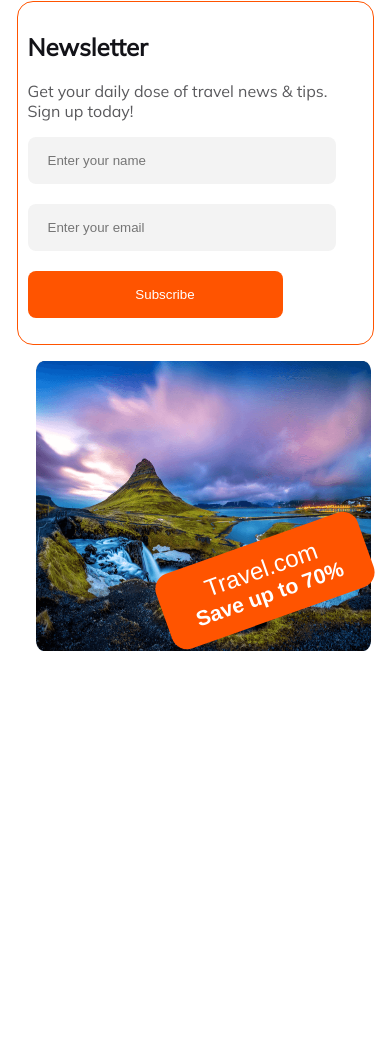
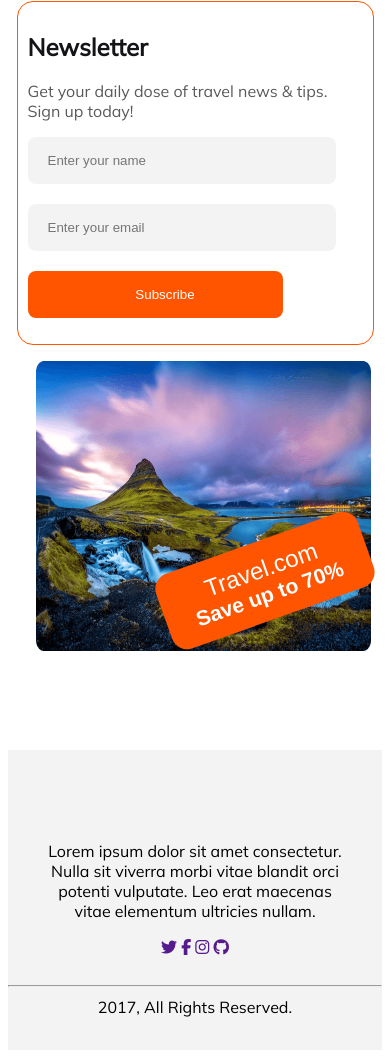
Before and after one commit to MaskuraBegum/travel-website, a plain HTML site: page index.html in a window 390 px wide. Shown: the part 4523-5579 px from the top of the page. Before the commit the page ends 5281 px from the top, so only its background shows below. Drawn offline with Linux system fonts and the light colour scheme.

Commit message:
footer with responsive

```diff
--- a/index.html
+++ b/index.html
@@ -8,6 +8,7 @@
     <link rel="preconnect" href="https://fonts.googleapis.com">
     <link rel="preconnect" href="https://fonts.gstatic.com" crossorigin>
     <link href="https://fonts.googleapis.com/css2?family=Mulish&display=swap" rel="stylesheet">
+    <script src="https://kit.fontawesome.com/432cbb984f.js" crossorigin="anonymous"></script>
     <link rel="stylesheet" href="styles/index.css">
 </head>
 
@@ -130,6 +131,18 @@
       </section>
     </main>
     <footer>
+        <div class="footer">
+            <h1 class="footer-titel"></h1>
+        <p>Lorem ipsum dolor sit amet consectetur. Nulla sit viverra morbi vitae blandit orci potenti vulputate. Leo erat maecenas vitae elementum ultricies nullam. </p>
+        <div class="icon">
+            <a href=""><i class="fa-brands fa-twitter"></i></a>
+            <a href=""><i class="fa-brands fa-facebook-f"></i></a>
+            <a href=""><i class="fa-brands fa-instagram"></i></a>
+            <a href=""><i class="fa-brands fa-github"></i></a>
+        </div>
+    </div>
+        <hr>
+        <p class="footer-p">2017, All Rights Reserved.</p>
 
     </footer>
 </body>
--- a/styles/index.css
+++ b/styles/index.css
@@ -323,6 +323,26 @@ li {
     font-size: 24px;
     font-weight: 400;
 }
+footer{
+    text-align: center;
+    background: rgba(19, 19, 24, 0.05);
+    height: 502px;
+}
+.icon a{
+    margin: 32px 20px 0px 0px;
+}
+.icon{
+    margin-top: 32px;
+}
+
+.footer{
+    padding:110px 280px 0px;
+    margin-bottom: 50px;
+}
+.footer-p{
+    margin-top: 50px;
+}
+
 
 
 @media screen and (max-width:600px) {
@@ -509,5 +529,18 @@ li {
         top:-130px;
         left:150px;
     }
+    .footer{
+        padding: 70px 40px 20px;
+        margin-bottom: 0px;
+    }
+    .icon a, .icon{
+        margin: 0;
+    }
+    .footer-p{
+        margin-top: 10px;
+    }
+    footer{
+        height: 300px;
+    }
 
 }
```
